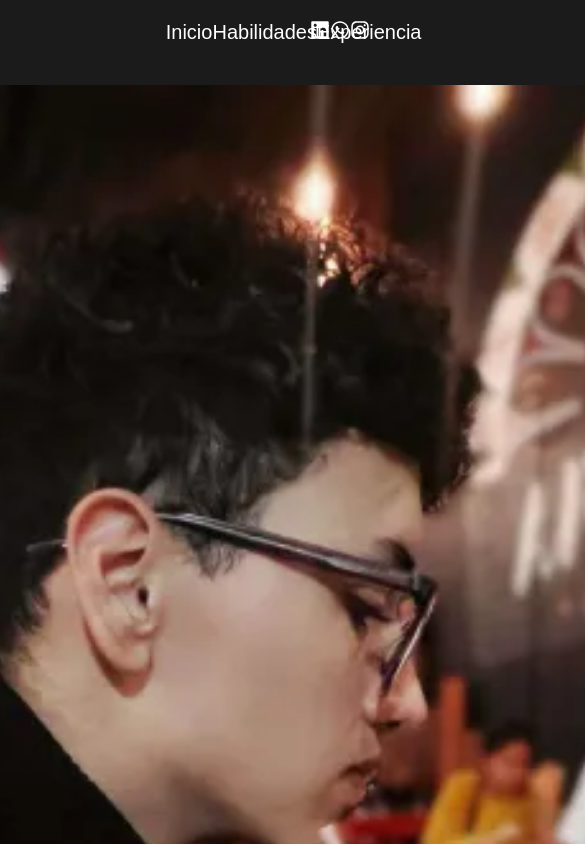
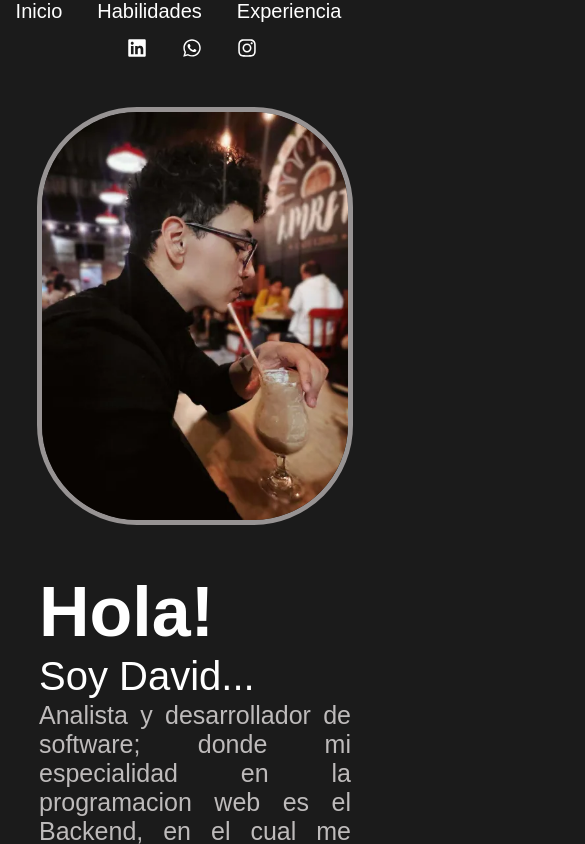
Before and after one commit to DavidStevenToroB/React-Portafolio, a React (Vite) app: page / in a window 390 px wide. Shown: the top 844 px of the page, 585 px wide, since content can reach past the window. Built offline with nearby package versions, Linux system fonts and the light colour scheme.

Commit message:
its done

```diff
--- a/index.css
+++ b/index.css
@@ -3,6 +3,7 @@
 *{
     margin: 0;
     padding: 0;
+    box-sizing: border-box;
 }
 
 body, #root {
@@ -19,3 +20,9 @@ body, #root {
     background-color: #1B1B1B;
 
 }
+/*
+@media screen and (max-width: 1279px) {
+    body, #root {
+        width: vw;
+    }
+} */
--- a/src/Pages/Experiences/Experiences.css
+++ b/src/Pages/Experiences/Experiences.css
@@ -7,6 +7,7 @@
    justify-content: space-around;
    align-items: center;
 }
+
 .asideExperiences {
    width: 100%;
    display: flex;
@@ -15,6 +16,7 @@
    align-items: center;
    gap: 10px;
 }
+
 .divLinks {
    width: fit-content;
    display: flex;
@@ -26,14 +28,15 @@
 
 .links {
    font-size: 20px;
-   color: #fff;
+   color: #bebbbb;
    transition: 0.7s;
 }
 
 .links:hover {
-   color: #bebbbb;
+   color: #979393;
 }
-.sectExperience{
+
+.sectExperience {
    display: flex;
    flex-wrap: wrap;
    justify-content: space-around;
@@ -43,12 +46,13 @@
 
 .asideImg {
    width: 100%;
-   padding: 20px 0 20px ;
+   padding: 20px 0 20px;
    display: flex;
    justify-content: center;
    align-items: center;
    gap: 50px;
 }
+
 .asideImg>div {
    width: 50%;
    display: flex;
@@ -57,33 +61,92 @@
    justify-content: center;
    align-items: center;
 }
+
 .asideImg>div>h2 {
    padding-bottom: 10px;
    font-size: 30px;
 }
+
 .imgLinks {
    width: 80%;
    height: fit-content;
    font-size: 20px;
-   border-radius: 30px 0 30px 0;
-   border: 5px solid #979393;
+   border-top: 15px solid #979393;
+   border-bottom: 2px solid #979393;
+   border-left: 20px solid #979393;
+   border-right: 2px solid #979393;
+   border-radius: 0 30px 0 30px;
    transition: .7s;
 }
 
 .imgLinks:hover {
-   border-top: 15px solid #777474;
-   border-bottom: 2px solid #777474;
-   border-left: 20px solid #777474;
-   border-right: 2px solid #777474;
-   border-radius: 50px 0 50px 0;
+   border-top: 2px solid #5a5a5a;
+   border-bottom: 15px solid #5a5a5a;
+   border-left: 2px solid #5a5a5a;
+   border-right: 20px solid #5a5a5a;
+   border-radius: 0 50px 0 50px;
    transform: scale(.96);
 }
-.aStyle{
+
+.aStyle {
    display: flex;
    justify-content: center;
    align-items: center;
 }
-.h2Proyects{
+
+.h2Proyects {
    font-size: 50px;
    text-align: center;
 }
+
+#asideDiv {
+   margin-bottom: 2%;
+}
+
+@media screen and (max-width: 1800px) {
+   .divLinks {
+      width: 50%;
+      align-items: center;
+      text-align: center;
+   }
+}
+
+@media screen and (max-width: 920px){
+   .sectionLinks {
+       padding: 80px 0 600px 0;
+   }
+}
+
+@media screen and (max-width: 768px) {
+   .sectionLinks {
+      padding: 50px 0 1300px 0;
+   }
+
+   .asideImg {
+      flex-direction: column;
+   }
+
+   .asideImg>div {
+      width: 80%;
+   }
+
+   .imgLinks {
+      width: 80%;
+   }
+
+   #asideDiv {
+      margin-bottom: 5%;
+   }
+}
+
+@media screen and (max-width: 480px){
+   .asideImg > div > h2 {
+      text-align: center;
+   }
+   .h2Proyects {
+      font-size: 45px;
+   }
+   #asideDiv {
+      margin-bottom: 20%;
+   }
+}
--- a/src/Pages/Home/Home.css
+++ b/src/Pages/Home/Home.css
@@ -32,6 +32,7 @@ Main {
     display: flex;
     flex-direction: column;
     align-items: start;
+    gap: 2px;
 }
 
 .pMajor {
@@ -69,18 +70,75 @@ Main {
     color: #bebbbb;
 }
 
-@media screen and (max-width: 1350px) {
-    .img {
-        margin-right: 0px;
+@media screen and (max-width: 1800px) {
+    .section {
+        margin: 2% 0 2% 0;
+        align-items: start;
     }
+}
 
+@media screen and (max-width: 1279px) {
     .section {
-        width: fit-content;
-        height: fit-content;
-        margin-top: 5%;
-        display: flex;
-        justify-content: space-around;
+        justify-content: center;
         align-items: start;
         flex-wrap: wrap;
     }
+
+    .img {
+        margin-right: 10px;
+    }
+
+    .img:hover {
+        transform: scale(1);
+    }
+
+    .pMajor {
+        font-size: 70px;
+    }
+
+    .pMajor:hover {
+        transform: scale(1.1);
+    }
+
+    .pMedium {
+        font-size: 40px;
+        font-weight: 100;
+    }
 }
+
+@media screen and (max-width: 920px) {
+    .section {
+        align-items: center;
+    }
+
+    .img {
+        height: 50%;
+        margin-right: 0;
+        border: 5px solid #979393;
+    }
+
+    .img:hover {
+        transform: scale(1.1);
+    }
+
+    .divP {
+        width: 80%;
+        align-items: start;
+    }
+
+}
+
+@media screen and (max-width: 768px) {
+    .img {
+        height: 40%;
+    }
+}
+
+@media screen and (max-width: 480px) {
+        .section{
+            margin: 20px 0 60px 0;
+        }
+        .img{
+            height: 30%;
+        }
+}
--- a/src/Pages/Skills/Skills.css
+++ b/src/Pages/Skills/Skills.css
@@ -46,7 +46,7 @@
     background-color: rgba(179, 176, 176, 0.404);
 }
 
-.pSkills{
+.pSkills {
     font-size: 25px;
     color: #bebbbb;
     text-align: center;
@@ -121,3 +121,55 @@
 #pIcons:hover {
     transform: scale(1.2);
 }
+
+@media screen and (max-width: 1279px) {
+    .sectionSkills {
+        max-width: 1000px;
+        height: 100vh;
+        padding: 25px 0 25px 0;
+    }
+
+    .pSkills {
+        width: 80%;
+        font-size: 22px;
+    }
+}
+
+@media screen and (max-width: 920px) {
+    .sectionSkills {
+        max-width: 90%;
+        padding: 35px 0 35px 0;
+    }
+
+}
+
+@media screen and (max-width: 920px) {
+    .sectionSkills {
+        padding: 400px 0 400px 0;
+    }
+}
+
+@media screen and (max-width: 768px) {
+    .sectionSkills {
+        padding: 550px 0 550px 0;
+    }
+}
+
+@media screen and (max-width: 480px) {
+    .sectionSkills {
+        padding: 580px 0 580px 0;
+
+    }
+
+    .pSkills {
+        font-size: 20px;
+    }
+
+    #sectionSkills {
+        gap: 30px;
+    }
+
+    #h2 {
+        font-size: 45px;
+    }
+}
--- a/src/layouts/Footer/Footer.css
+++ b/src/layouts/Footer/Footer.css
@@ -1,8 +1,14 @@
-.footer{
-    width: 100%;
+.footer {
+    width: 90%;
     height: 10%;
     display: flex;
     justify-content: center;
     align-items: center;
     border-top: 0.5px solid #fff;
 }
+/*
+@media screen and (max-width: 1279px) {
+    .footer{
+        width: fit-content;
+    }
+} */
--- a/src/layouts/Header/Header.css
+++ b/src/layouts/Header/Header.css
@@ -1,40 +1,104 @@
-header{
+header {
     width: 100%;
-    height: 10%;
+    height: 20%;
     display: flex;
     padding: 20px 0 20px 0;
     justify-content: space-around;
     align-items: center;
     background-color: transparent;
 }
-.NavBar{
+
+.NavBar {
     width: 50%;
     display: flex;
     justify-content: right;
 }
-.NavBarNtworks{
+
+.NavBarNtworks {
     width: 20%;
     display: flex;
     justify-content: center;
 }
-ul{
+
+ul {
     width: 30%;
     display: flex;
     justify-content: space-between;
+    gap: 35px;
 }
-.a{
+
+.a {
     color: #fff;
     text-decoration: none;
     list-style: none;
     font-size: 20px;
 }
-.a:hover{
+
+.a:hover {
     color: #7c7777;
 }
 
-@media screen and(max-width: 2000) {
-    header{
+@media screen and (max-width: 1800px) {
+    header {
         padding: 0;
         justify-content: space-between;
     }
+
+    .NavBar {
+        width: 100%;
+        justify-content: right;
+    }
+
+    .NavBarNtworks {
+        width: 30%;
+        justify-content: center;
+    }
 }
+
+@media screen and (max-width: 1279px) {
+    header {
+        justify-content: space-evenly;
+    }
+
+    .NavBar {
+        width: 30%;
+        justify-content: center;
+    }
+
+    .NavBarNtworks {
+        width: 30%;
+    }
+}
+
+@media screen and (max-width: 920px) {
+    .NavBar {
+        justify-content: left;
+    }
+}
+
+@media screen and (max-width: 768px) {
+    header {
+        flex-direction: column;
+        gap: 15px;
+    }
+
+    .NavBar {
+        width: 64%;
+        justify-content: left;
+    }
+
+    .NavBarNtworks {
+        width: 98%;
+        justify-content: center;
+    }
+}
+
+@media screen and (max-width: 480px) {
+    .NavBar {
+        width: 92%;
+    }
+    .NavBarNtworks {
+        width: 35%;
+        justify-content: left;
+    }
+}
```
